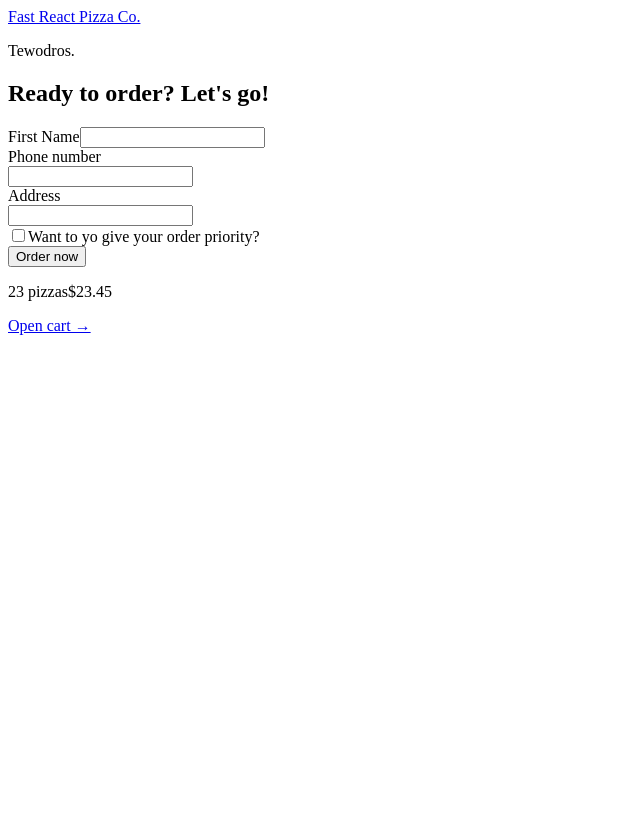
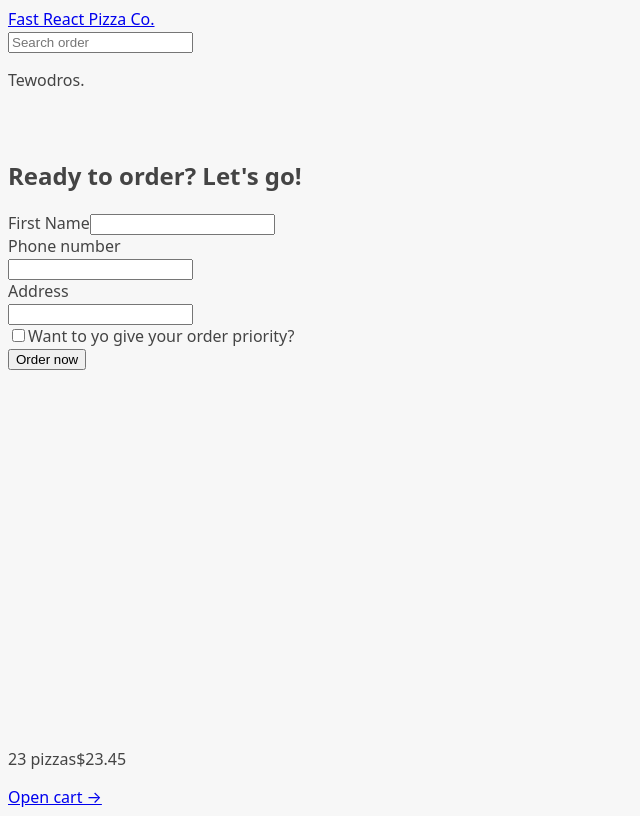
Before and after one commit to tewodrosgetu/fast-pizza-order, a React (Create React App) app: page /order/new in a window 1280 px wide. Shown: the whole page, without its empty margins (0-640 px from the left). Built offline with nearby package versions, Linux system fonts and the light colour scheme.

Commit message:
initiali

```diff
--- a/src/App.js
+++ b/src/App.js
@@ -1,13 +1,17 @@
 import { createBrowserRouter, RouterProvider } from "react-router-dom";
 import Home from "./ui/Home";
+import Error from "./ui/Error";
 import Menu, { loader as menuLoader } from "./features/menu/Menu";
 import Cart from "./features/cart/Cart";
-import CreateOrder from "./features/order/CreateOrder";
-import Order from "./features/order/Order";
+import CreateOrder, {
+  action as createaction,
+} from "./features/order/CreateOrder";
+import Order, { loader as orderloader } from "./features/order/Order";
 import AppLayout from "./ui/AppLayout";
 const router = createBrowserRouter([
   {
     element: <AppLayout />,
+    errorElement: <Error />,
     children: [
       {
         path: "/",
@@ -17,6 +21,7 @@ const router = createBrowserRouter([
         path: "/menu",
         element: <Menu />,
         loader: menuLoader,
+        errorElement: <Error />,
       },
       {
         path: "/cart",
@@ -25,10 +30,13 @@ const router = createBrowserRouter([
       {
         path: "/order/new",
         element: <CreateOrder />,
+        action: createaction,
       },
       {
         path: "/order/:id",
         element: <Order />,
+        loader: orderloader,
+        errorElement: <Error />,
       },
     ],
   },
--- a/src/features/menu/Menu.jsx
+++ b/src/features/menu/Menu.jsx
@@ -4,7 +4,7 @@ import MenuItem from "./MenuItem";
 
 function Menu() {
   const menu = useLoaderData();
-  console.log(menu);
+  // console.log(menu);
   return (
     <ul>
       {menu.map((pizza) => (
--- a/src/features/order/CreateOrder.jsx
+++ b/src/features/order/CreateOrder.jsx
@@ -1,5 +1,6 @@
 import { useState } from "react";
-
+import { Form, redirect } from "react-router-dom";
+import { createOrder } from "../../services/apiRestaurant";
 // https://uibakery.io/regex-library/phone-number
 const isValidPhone = (str) =>
   /^\+?\d{1,4}?[-.\s]?\(?\d{1,3}?\)?[-.\s]?\d{1,4}[-.\s]?\d{1,4}[-.\s]?\d{1,9}$/.test(
@@ -38,7 +39,7 @@ function CreateOrder() {
     <div>
       <h2>Ready to order? Let's go!</h2>
 
-      <form>
+      <Form method="POST">
         <div>
           <label>First Name</label>
           <input type="text" name="customer" required />
@@ -68,13 +69,27 @@ function CreateOrder() {
           />
           <label htmlFor="priority">Want to yo give your order priority?</label>
         </div>
-
+        <input type="hidden" name="cart" value={JSON.stringify(cart)} />
         <div>
           <button>Order now</button>
         </div>
-      </form>
+      </Form>
     </div>
   );
 }
+export async function action({ request }) {
+  const formData = await request.formData();
+  const data = Object.fromEntries(formData);
+  console.log(data);
 
+  const order = {
+    ...data,
+    cart: JSON.parse(data.cart),
+    priority: data.priority === "on",
+  };
+  console.log(order);
+
+  const newOrder = await createOrder(order);
+  return redirect(`/new/${newOrder.id}`);
+}
 export default CreateOrder;
--- a/src/features/order/Order.jsx
+++ b/src/features/order/Order.jsx
@@ -1,47 +1,50 @@
 // Test ID: IIDSAT
 
+import { useLoaderData } from "react-router-dom";
+import { getOrder } from "../../services/apiRestaurant";
 import {
   calcMinutesLeft,
   formatCurrency,
   formatDate,
 } from "../../utils/helpers";
 
-const order = {
-  id: "ABCDEF",
-  customer: "Jonas",
-  phone: "123456789",
-  address: "Arroios, Lisbon , Portugal",
-  priority: true,
-  estimatedDelivery: "2027-04-25T10:00:00",
-  cart: [
-    {
-      pizzaId: 7,
-      name: "Napoli",
-      quantity: 3,
-      unitPrice: 16,
-      totalPrice: 48,
-    },
-    {
-      pizzaId: 5,
-      name: "Diavola",
-      quantity: 2,
-      unitPrice: 16,
-      totalPrice: 32,
-    },
-    {
-      pizzaId: 3,
-      name: "Romana",
-      quantity: 1,
-      unitPrice: 15,
-      totalPrice: 15,
-    },
-  ],
-  position: "-9.000,38.000",
-  orderPrice: 95,
-  priorityPrice: 19,
-};
+// const order = {
+//   id: "ABCDEF",
+//   customer: "Jonas",
+//   phone: "123456789",
+//   address: "Arroios, Lisbon , Portugal",
+//   priority: true,
+//   estimatedDelivery: "2027-04-25T10:00:00",
+//   cart: [
+//     {
+//       pizzaId: 7,
+//       name: "Napoli",
+//       quantity: 3,
+//       unitPrice: 16,
+//       totalPrice: 48,
+//     },
+//     {
+//       pizzaId: 5,
+//       name: "Diavola",
+//       quantity: 2,
+//       unitPrice: 16,
+//       totalPrice: 32,
+//     },
+//     {
+//       pizzaId: 3,
+//       name: "Romana",
+//       quantity: 1,
+//       unitPrice: 15,
+//       totalPrice: 15,
+//     },
+//   ],
+//   position: "-9.000,38.000",
+//   orderPrice: 95,
+//   priorityPrice: 19,
+// };
 
 function Order() {
+  const order = useLoaderData();
   // Everyone can search for all orders, so for privacy reasons we're gonna gonna exclude names or address, these are only for the restaurant staff
   const {
     id,
@@ -82,5 +85,9 @@ function Order() {
     </div>
   );
 }
+export async function loader({ params }) {
+  const order = await getOrder(params.id);
+  return order;
+}
 
 export default Order;
--- /dev/null
+++ b/src/features/order/SearchOrder.jsx
@@ -0,0 +1,25 @@
+import { useState } from "react";
+import { useNavigate } from "react-router-dom";
+
+function SearchOrder() {
+  const [query, setquery] = useState("");
+  const navigate = useNavigate();
+  function handlesubmit(e) {
+    e.preventDefault();
+    if (!query) return;
+    navigate(`/order/${query}`);
+    setquery("");
+  }
+  return (
+    <form onSubmit={handlesubmit}>
+      <input
+        type="text"
+        placeholder="Search order"
+        value={query}
+        onChange={(e) => setquery(e.target.value)}
+      />
+    </form>
+  );
+}
+
+export default SearchOrder;
--- a/src/index.js
+++ b/src/index.js
@@ -1,6 +1,7 @@
 import React from "react";
 import ReactDOM from "react-dom/client";
 import App from "./App";
+import "./index.css";
 
 const root = ReactDOM.createRoot(document.getElementById("root"));
 root.render(
--- a/src/ui/AppLayout.jsx
+++ b/src/ui/AppLayout.jsx
@@ -1,10 +1,14 @@
-import { Outlet } from "react-router-dom";
+import { Outlet, useNavigation } from "react-router-dom";
 import CartOverview from "../features/cart/CartOverview";
 import Header from "./Header";
+import Loader from "./Loader";
 
 function AppLayout() {
+  const navigations = useNavigation();
+  const isLoading = navigations.state === "loading";
   return (
-    <div>
+    <div className="layout">
+      {isLoading && <Loader />}
       <Header />
       <main>
         <Outlet />
--- a/src/ui/Error.jsx
+++ b/src/ui/Error.jsx
@@ -1,15 +1,16 @@
-import { useNavigate } from 'react-router-dom';
+import { useNavigate, useRouteError } from "react-router-dom";
 
-function NotFound() {
+function Error() {
   const navigate = useNavigate();
-
+  const error = useRouteError();
+  console.log(error);
   return (
     <div>
       <h1>Something went wrong 😢</h1>
-      <p>%MESSAGE%</p>
+      <p>{error.data || error.message}</p>
       <button onClick={() => navigate(-1)}>&larr; Go back</button>
     </div>
   );
 }
 
-export default NotFound;
+export default Error;
--- a/src/ui/Header.jsx
+++ b/src/ui/Header.jsx
@@ -1,9 +1,11 @@
 import { Link } from "react-router-dom";
+import SearchOrder from "../features/order/SearchOrder";
 
 function Header() {
   return (
     <header>
       <Link to="/">Fast React Pizza Co.</Link>
+      <SearchOrder />
       <p>Tewodros.</p>
     </header>
   );
--- /dev/null
+++ b/src/ui/Loader.jsx
@@ -0,0 +1,5 @@
+function Loader() {
+  return <div className="loader"></div>;
+}
+
+export default Loader;
```
Also changed, not shown: src/services/apiRestaurant.js (+8 -8 lines).
